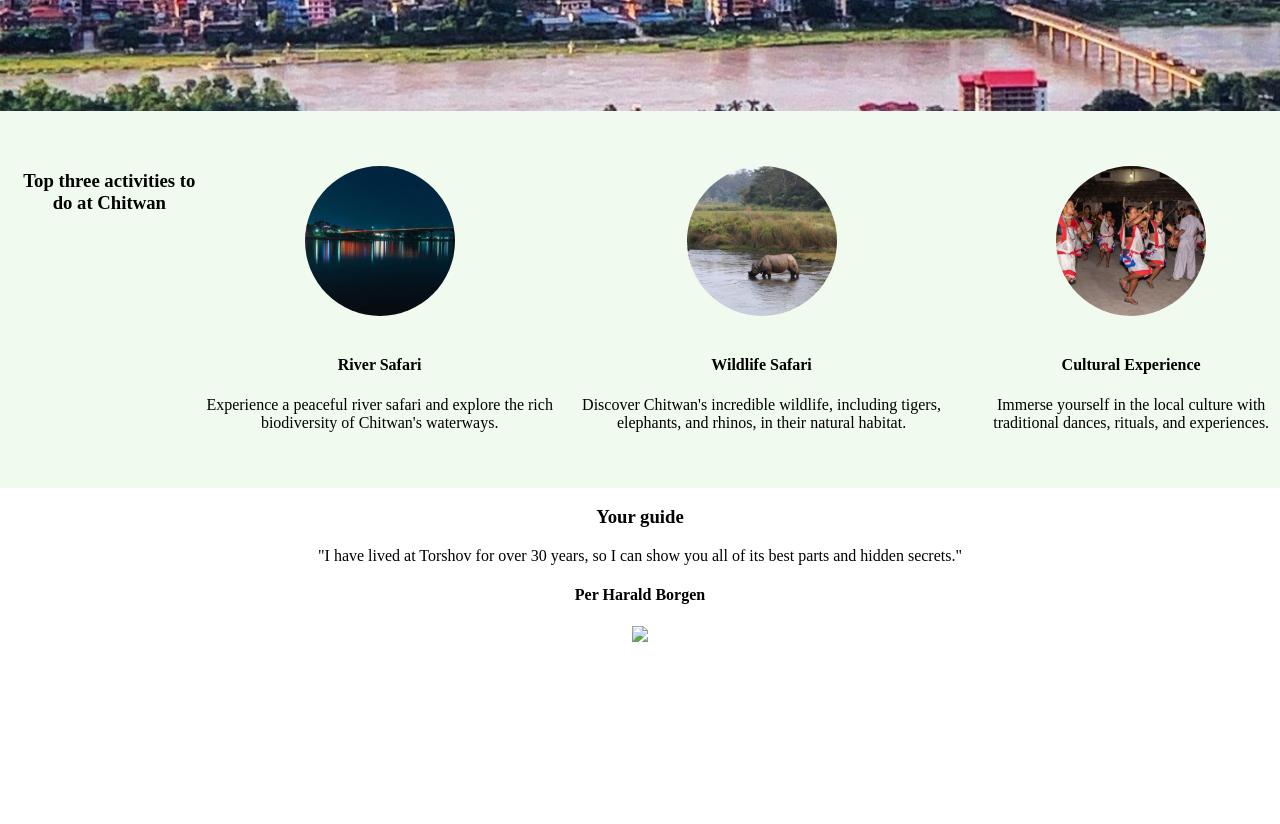
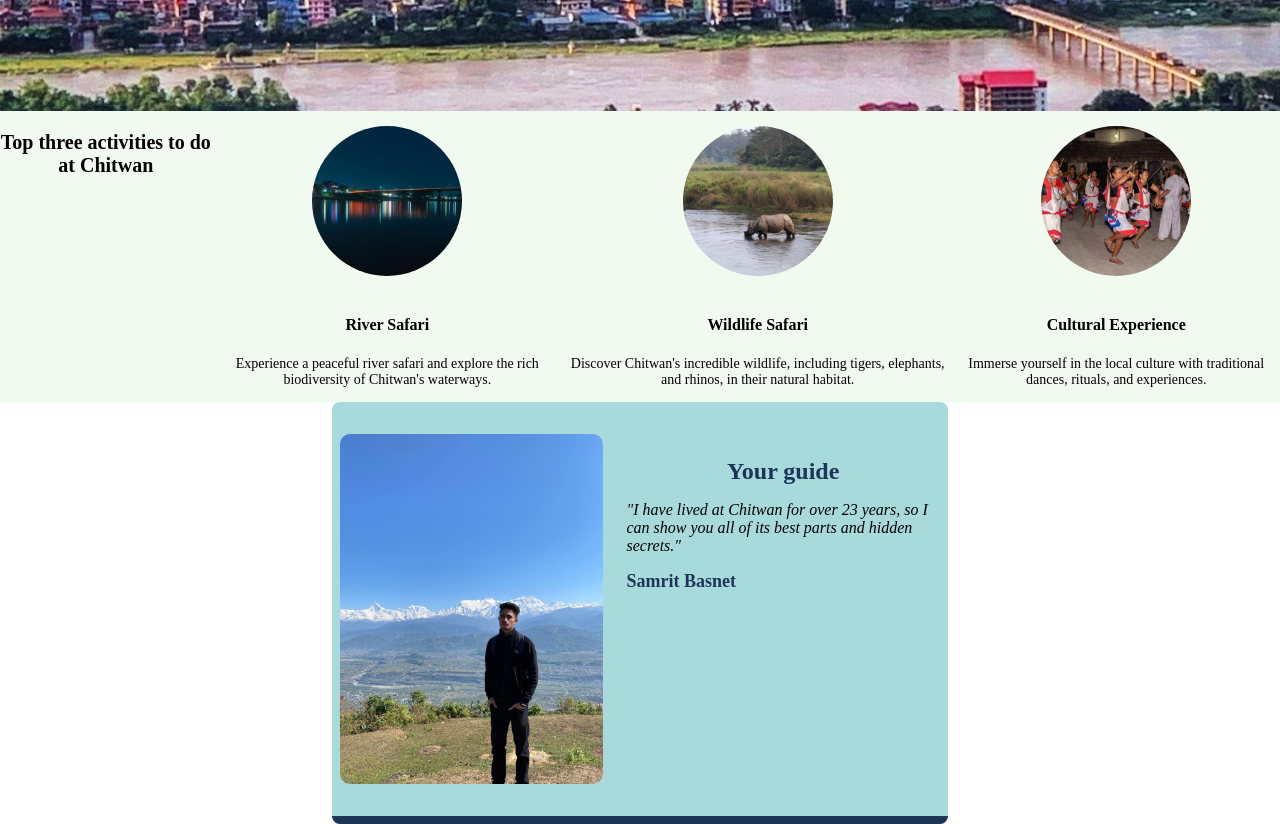
Before and after one commit to SamritBasnet7/MyHometown, a website built with Vite: page index.html in a window 1280 px wide. Shown: the part 249-1073 px from the top of the page. Before the commit the page ends 895 px from the top, so only its background shows below. Built offline with nearby package versions, Linux system fonts and the light colour scheme; files whose address does not match are found by name; a web font is replaced by a local one.

Commit message:
final adjustment

```diff
--- a/index.html
+++ b/index.html
@@ -20,11 +20,13 @@
     </div>
 
     <!-- ACTIVITIES SECTION -->
+
     <div class="activities">
       <h3 id="heading-activities">Top three activities to do at Chitwan</h3>
+      <!-- Heading above the activities -->
 
-      <!-- First Activity: River -->
-      <div class="activity-item1">
+      <!-- First Activity -->
+      <div class="activity-item">
         <img src="images/river.jpg" alt="River Activity" />
         <h4 class="activity-heading">River Safari</h4>
         <p class="activity-text">
@@ -33,8 +35,8 @@
         </p>
       </div>
 
-      <!-- Second Activity: Wildlife -->
-      <div class="activity-item2">
+      <!-- Second Activity -->
+      <div class="activity-item">
         <img src="images/wildlife.jpg" alt="Wildlife Safari" />
         <h4 class="activity-heading">Wildlife Safari</h4>
         <p class="activity-text">
@@ -43,8 +45,8 @@
         </p>
       </div>
 
-      <!-- Third Activity: Culture -->
-      <div class="activity-item3">
+      <!-- Third Activity -->
+      <div class="activity-item">
         <img src="images/culture.jpg" alt="Cultural Experience" />
         <h4 class="activity-heading">Cultural Experience</h4>
         <p class="activity-text">
@@ -53,15 +55,16 @@
         </p>
       </div>
     </div>
+
     <!-- GUIDE SECTION -->
 <div class="guide">
+  <img src="images/per.jpg" alt="Guide Image" />
+  <div class="guide-content">
     <h3>Your guide</h3>
     <p>
-        "I have lived at Torshov for over 30 years, so I can show you all of its
+      "I have lived at Chitwan for over 23 years, so I can show you all of its
       best parts and hidden secrets."
     </p>
-      <h4>Per Harald Borgen</h4>
-      <img src="images/per.jpg" />
+    <h4>Samrit Basnet</h4>
   </div>
-  </body>
-</html>
+</div>
--- a/styles.css
+++ b/styles.css
@@ -51,19 +51,17 @@ img {
   padding: 4px 12px;
   border-radius: 14px;
 }
+#heading-activities {
+  font-size: 20px;
+  font-weight: 600;
+}
 
 .activities {
   background-color: #f1faee;
-  background-size: cover;
-  background-position: center;
   height: auto; /* Adjust the height to fit content */
   width: 100%;
   display: flex;
   flex-direction: row;
-  justify-content: flex-start;
-  text-align: center;
-  padding: 40px 20px; /* Space around the content */
-  margin-top: 0;
 }
 
 .activities img {
@@ -73,3 +71,52 @@ img {
   border-radius: 50%; /* Makes the image circular */
   object-fit: cover; /* Ensure image covers the circle */
 }
+.activity-heading {
+  font-size: 16px;
+  font-weight: 700;
+}
+.activity-text {
+  font-size: 14px;
+}
+
+.guide {
+  background-color: #a8dadc;
+  width: 600px;
+  margin: 0 auto;
+  display: flex;
+  flex-direction: row;
+  gap: 24px;
+  padding: 32px 8px;
+  border-radius: 8px;
+  border-bottom: 8px solid #1d3557;
+}
+
+.guide img {
+  width: 450px;
+  height: 350px;
+  border-radius: 10px; /* Slightly rounded corners */
+  object-fit: cover; /* Maintain aspect ratio */
+}
+
+.guide-content {
+  text-align: left; /* Align text to the left for a professional look */
+  max-width: 400px; /* Limit text width */
+}
+.guide h3 {
+  font-size: 24px;
+  font-weight: 700;
+  color: #1d3557; /* Dark blue for emphasis */
+  margin-bottom: 10px; /* Space below heading */
+  text-align: center;
+}
+.guide p {
+  font-size: 16px;
+  font-weight: 400;
+  font-style: italic;
+}
+.guide h4 {
+  font-size: 18px;
+  font-weight: 600;
+  color: #1d3557; /* Match heading color */
+  margin-top: 10px; /* Space above name */
+}
```
Also changed, not shown: images/per.jpg (added). Lines whose indentation alone changed are shown as unchanged.
